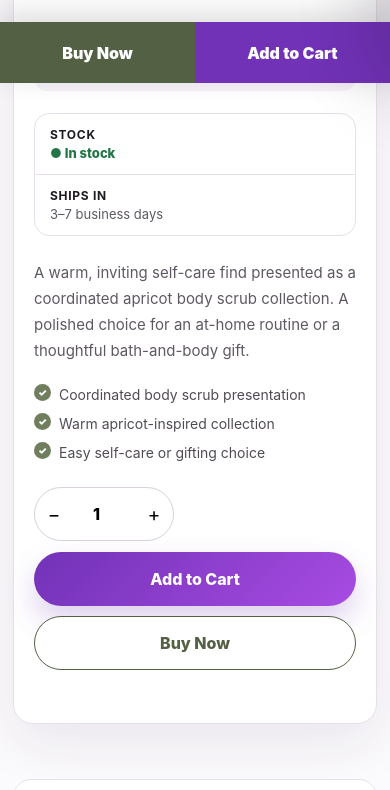
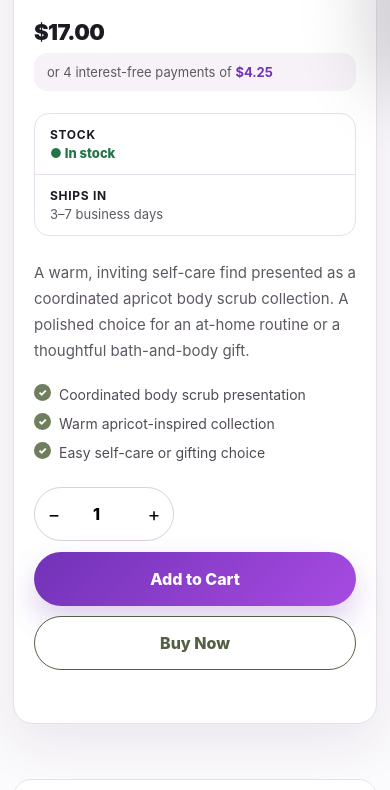
Before and after one commit to tekbis/new-, a website: page product.html in a window 390 px wide. Shown: the part 761-1551 px from the top of the page. Drawn offline with Linux system fonts and the light colour scheme.

Commit message:
update mubile style

```diff
--- a/assets/product-page.css
+++ b/assets/product-page.css
@@ -215,7 +215,6 @@
 .subtotal { display: flex; justify-content: space-between; margin-bottom: 13px; font-weight: 850; }
 .checkout-note { margin: 9px 0 0; color: var(--muted); font-size: 11px; text-align: center; }
 
-.mobile-actions { display: none; }
 .toast { position: fixed; z-index: 130; left: 50%; bottom: 28px; max-width: calc(100% - 30px); padding: 12px 18px; border-radius: 999px; color: #fff; background: #201724; box-shadow: 0 12px 34px rgba(23,12,28,.3); opacity: 0; transform: translate(-50%, 14px); pointer-events: none; transition: opacity .2s ease, transform .2s ease; font-size: 13px; font-weight: 760; }
 .toast.is-visible { opacity: 1; transform: translate(-50%, 0); }
 
@@ -264,12 +263,6 @@
   .footer-main { grid-template-columns: 1fr; }
   .footer-links { justify-content: flex-start; }
   .footer-bottom { flex-direction: column; gap: 7px; }
-  .mobile-actions { position: fixed; z-index: 65; left: 0; right: 0; bottom: 0; display: grid; grid-template-columns: 1fr 1fr; padding-bottom: env(safe-area-inset-bottom); box-shadow: 0 -8px 30px rgba(21,12,25,.15); }
-  .mobile-actions button { min-height: 61px; border: 0; color: #fff; font-weight: 860; }
-  .mobile-buy { background: var(--olive); }
-  .mobile-add { background: var(--purple); }
-  .site-footer { padding-bottom: 90px; }
-  .toast { bottom: 78px; }
 }
 
 @media (max-width: 400px) {
--- a/product.html
+++ b/product.html
@@ -6,7 +6,7 @@
   <meta name="description" content="Shop curated products from Zander88LLC.">
   <meta name="theme-color" content="#7132b7">
   <title>Zander88LLC Product</title>
-  <link rel="stylesheet" href="assets/product-page.css?v=6">
+  <link rel="stylesheet" href="assets/product-page.css?v=7">
   <script src="assets/catalog-data.js?v=13"></script>
   <script src="assets/products-data.js?v=5"></script>
 </head>
@@ -188,10 +188,6 @@
     </div>
   </aside>
 
-  <div class="mobile-actions" aria-label="Product purchase actions">
-    <button class="mobile-buy" type="button" data-buy-main>Buy Now</button>
-    <button class="mobile-add" type="button" data-add-main>Add to Cart</button>
-  </div>
   <div class="toast" id="toast" role="status" aria-live="polite"></div>
 
   <script src="assets/product-page.js?v=4"></script>
```
